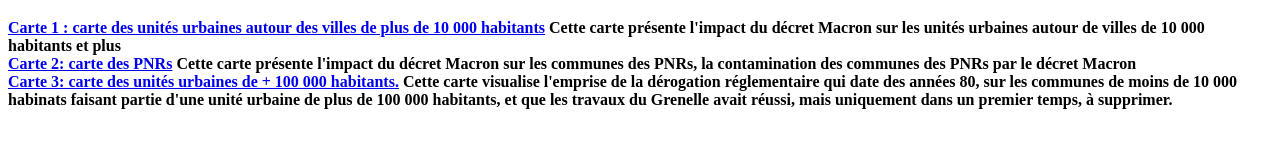
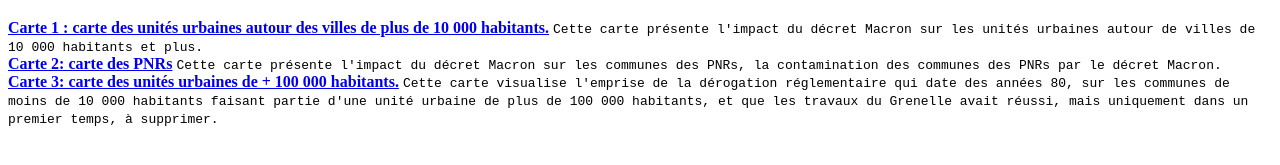
Before and after one commit to pecbarnes2/pecbarnes2.github.io, a plain HTML site: page index.html in a window 1280 px wide. Shown: the part 77-242 px from the top of the page. Drawn offline with Linux system fonts and the light colour scheme.

Commit message:
Initial commit

```diff
--- a/index.html
+++ b/index.html
@@ -11,19 +11,24 @@
  style="width: 694px; height: 66px;" alt="banni&egrave;re"
  src="images/banniere.jpg"><br>
 </div>
-<strong>
+
 <br>
-<a href="cartes/carte1.html">Carte 1 : carte des unités urbaines autour des villes de plus de 10 000 habitants</a>
-Cette carte présente l'impact du décret Macron sur les unités urbaines autour de villes de 10 000 habitants et plus
+<a href="cartes/carte1.html"><strong>Carte 1 : carte des unités urbaines autour des villes de plus de 10 000 habitants.</strong></a>
+<kbd>
+Cette carte présente l'impact du décret Macron sur les unités urbaines autour de villes de 10 000 habitants et plus.
+</kbd>
 <br>
-<a href="cartes/carte2.html">Carte 2: carte des PNRs</a>
-Cette carte présente l'impact du décret Macron sur les communes des PNRs, la contamination des communes des PNRs par le décret Macron
+<a href="cartes/carte2.html"><strong>Carte 2: carte des PNRs</strong></a>
+<kbd>
+Cette carte présente l'impact du décret Macron sur les communes des PNRs, la contamination des communes des PNRs par le décret Macron.
+</kbd>
 <br>
-<a href="cartes/carte3.html">Carte 3: carte des unités urbaines de + 100 000 habitants.</a>
+<a href="cartes/carte3.html"><strong>Carte 3: carte des unités urbaines de + 100 000 habitants.</strong></a>
+<kbd>
 Cette carte visualise l'emprise de la dérogation réglementaire qui date des années 80,
-sur les communes de moins de 10 000 habinats faisant partie d'une unité urbaine de plus de 100 000 habitants,
+sur les communes de moins de 10 000 habitants faisant partie d'une unité urbaine de plus de 100 000 habitants,
 et que les travaux du Grenelle avait réussi, mais uniquement dans un premier temps, à supprimer.
-</strong>
+</kbd>
 </div>
 </body>
 </html>
```
